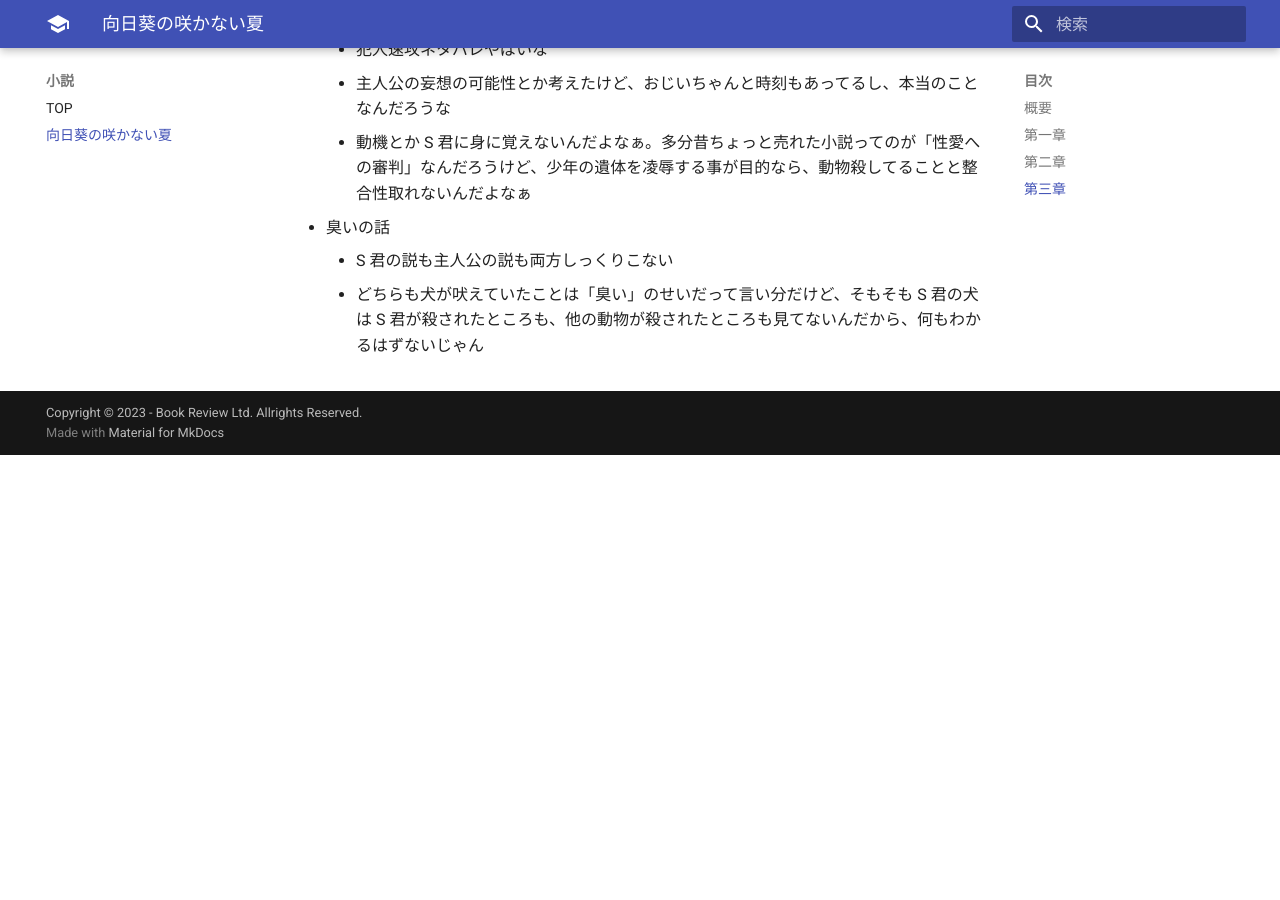
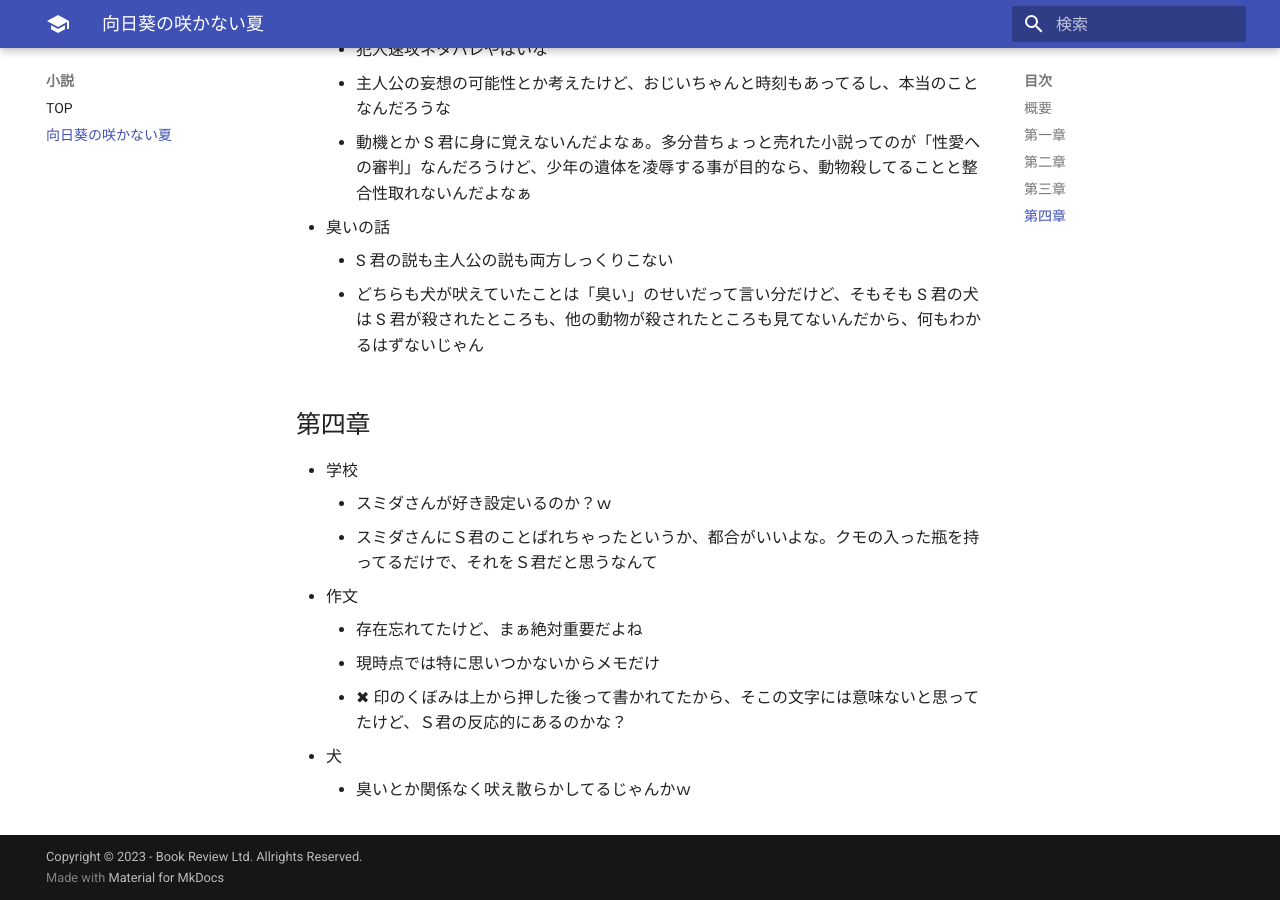
Before and after one commit to waderaku/book, an MkDocs documentation site: the page built from docs/docs/030.novel/010.himawarinosakanainatsu/index.md, in a window 1280 px wide and 900 px high, scrolled down 1652 px. Built offline with MkDocs 1.6.1 and Material for MkDocs 9.7.7, drawn with Linux system fonts in a browser that asks for light colours; before the commit the page ends 2107 px from its top, so only the background shows below that.

Commit message:
#1 第四章執筆

```diff
--- a/docs/docs/030.novel/010.himawarinosakanainatsu/index.md
+++ b/docs/docs/030.novel/010.himawarinosakanainatsu/index.md
@@ -44,3 +44,15 @@
 -   臭いの話
     -   S 君の説も主人公の説も両方しっくりこない
     -   どちらも犬が吠えていたことは「臭い」のせいだって言い分だけど、そもそも S 君の犬は S 君が殺されたところも、他の動物が殺されたところも見てないんだから、何もわかるはずないじゃん
+
+## 第四章
+
+-   学校
+    -   スミダさんが好き設定いるのか？ｗ
+    -   スミダさんにＳ君のことばれちゃったというか、都合がいいよな。クモの入った瓶を持ってるだけで、それをＳ君だと思うなんて
+-   作文
+    -   存在忘れてたけど、まぁ絶対重要だよね
+    -   現時点では特に思いつかないからメモだけ
+    -   ✖ 印のくぼみは上から押した後って書かれてたから、そこの文字には意味ないと思ってたけど、Ｓ君の反応的にあるのかな？
+-   犬
+    -   臭いとか関係なく吠え散らかしてるじゃんかｗ
```
